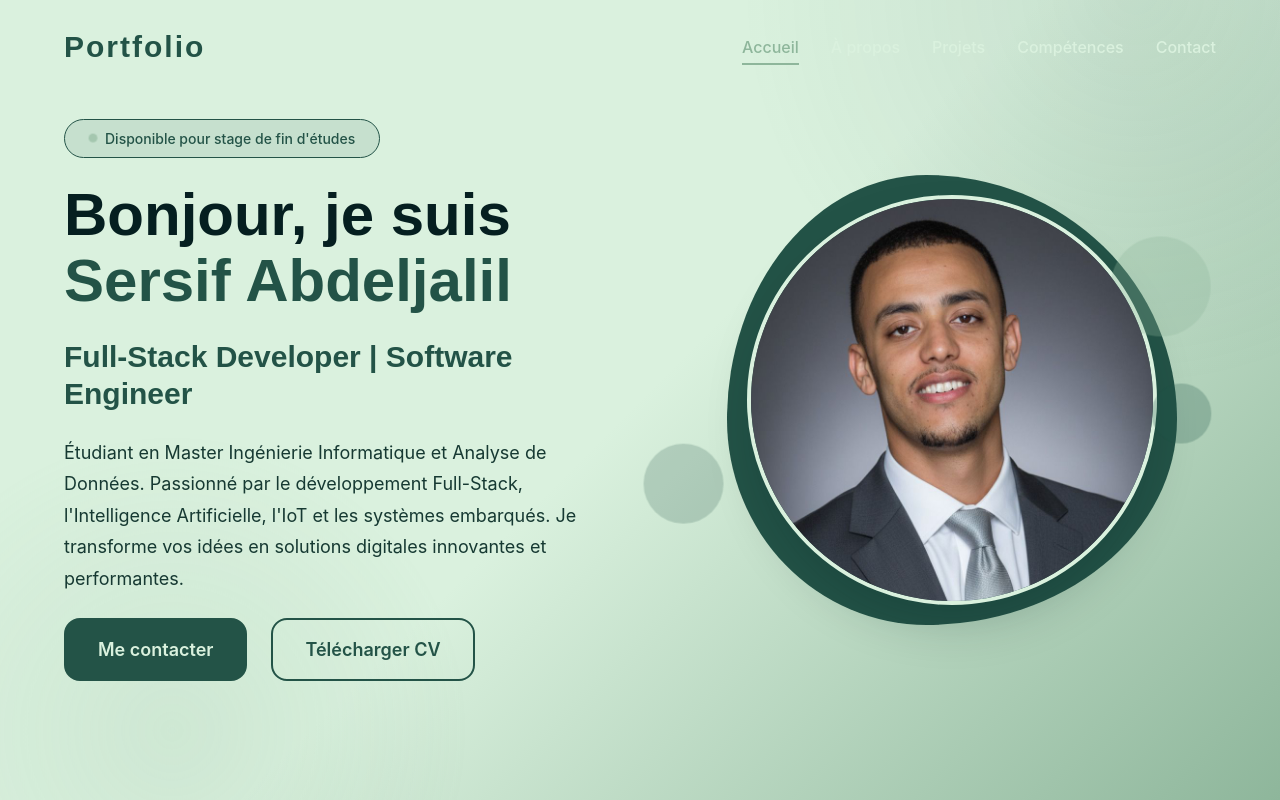
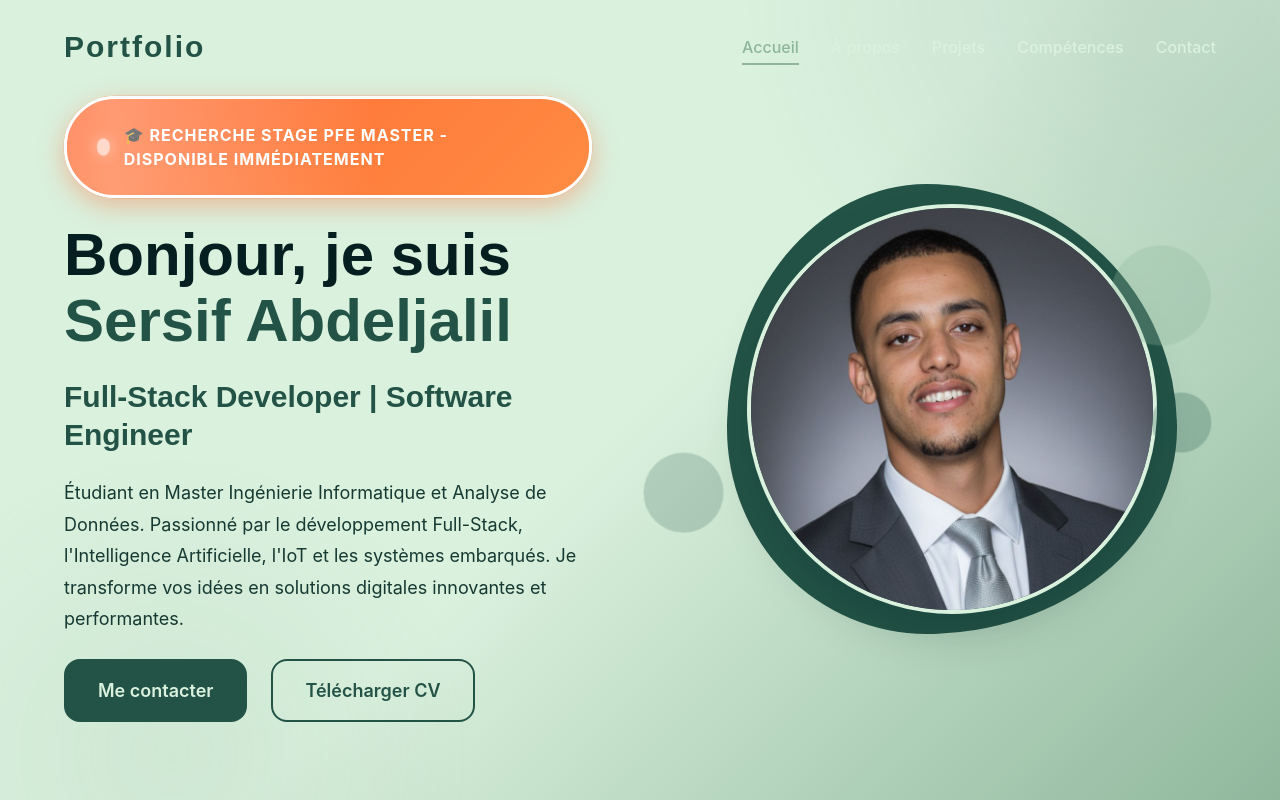
Before and after one commit to SersifAbdeljalil/me_portfolio, a React (Create React App) app: page / in a window 1280 px wide. Shown: the top 800 px of the page. Built offline with nearby package versions, Linux system fonts and the light colour scheme.

Commit message:
add same modify in Hero

```diff
--- a/src/components/Hero/Hero.css
+++ b/src/components/Hero/Hero.css
@@ -80,38 +80,84 @@
   gap: var(--spacing-lg);
 }
 
-/* Badge de disponibilité */
+/* Badge de disponibilité - STYLE URGENT ET IMPORTANT */
 .hero-badge {
   display: inline-flex;
   align-items: center;
-  gap: var(--spacing-sm);
-  padding: var(--spacing-sm) var(--spacing-lg);
-  background-color: rgba(35, 83, 71, 0.1);
-  border: 1px solid var(--color-primary);
+  gap: var(--spacing-md);
+  padding: var(--spacing-lg) var(--spacing-xl);
+  background: linear-gradient(135deg, #ff6b35 0%, #ff8c42 100%);
+  border: 3px solid #fff;
   border-radius: var(--border-radius-full);
   width: fit-content;
-  font-size: var(--font-size-sm);
-  font-weight: var(--font-weight-medium);
-  color: var(--color-primary);
-  animation: slideInLeft 0.8s ease-out;
+  font-size: var(--font-size-base);
+  font-weight: var(--font-weight-bold);
+  color: #fff;
+  text-transform: uppercase;
+  letter-spacing: 1px;
+  box-shadow: 0 8px 25px rgba(255, 107, 53, 0.4),
+              0 0 0 0 rgba(255, 107, 53, 0.7);
+  animation: slideInLeft 0.8s ease-out, urgentPulse 2s ease-in-out infinite 1s;
+  position: relative;
+  overflow: hidden;
+}
+
+/* Effet de brillance animé */
+.hero-badge::before {
+  content: '';
+  position: absolute;
+  top: 0;
+  left: -100%;
+  width: 100%;
+  height: 100%;
+  background: linear-gradient(
+    90deg,
+    transparent,
+    rgba(255, 255, 255, 0.3),
+    transparent
+  );
+  animation: shine 3s ease-in-out infinite;
+}
+
+@keyframes shine {
+  0% {
+    left: -100%;
+  }
+  50%, 100% {
+    left: 100%;
+  }
+}
+
+@keyframes urgentPulse {
+  0%, 100% {
+    transform: scale(1);
+    box-shadow: 0 8px 25px rgba(255, 107, 53, 0.4),
+                0 0 0 0 rgba(255, 107, 53, 0.7);
+  }
+  50% {
+    transform: scale(1.05);
+    box-shadow: 0 10px 35px rgba(255, 107, 53, 0.6),
+                0 0 0 15px rgba(255, 107, 53, 0);
+  }
 }
 
 .badge-dot {
-  width: 8px;
-  height: 8px;
-  background-color: var(--color-secondary);
+  width: 12px;
+  height: 12px;
+  background-color: #fff;
   border-radius: 50%;
-  animation: pulse 2s ease-in-out infinite;
+  animation: urgentBlink 1.5s ease-in-out infinite;
+  box-shadow: 0 0 10px rgba(255, 255, 255, 0.8);
 }
 
-@keyframes pulse {
+@keyframes urgentBlink {
   0%, 100% {
     transform: scale(1);
     opacity: 1;
   }
   50% {
-    transform: scale(1.3);
-    opacity: 0.7;
+    transform: scale(1.5);
+    opacity: 0.6;
   }
 }
 
@@ -427,6 +473,58 @@
 }
 
 /* ========================================
+   LIENS SOCIAUX HERO
+   ======================================== */
+
+.hero-social {
+  display: flex;
+  gap: var(--spacing-md);
+  margin-top: var(--spacing-lg);
+  animation: fadeIn 1s ease-out 1.2s backwards;
+}
+
+.hero-social .social-link {
+  width: 45px;
+  height: 45px;
+  background-color: rgba(35, 83, 71, 0.1);
+  border-radius: var(--border-radius-md);
+  display: flex;
+  align-items: center;
+  justify-content: center;
+  color: var(--color-primary);
+  transition: all var(--transition-base) var(--transition-ease);
+  border: 2px solid transparent;
+}
+
+.hero-social .social-link:hover {
+  background-color: var(--color-primary);
+  color: var(--color-lightest);
+  border-color: var(--color-secondary);
+  transform: translateY(-3px);
+}
+
+.hero-social .social-link svg {
+  width: 20px;
+  height: 20px;
+}
+
+/* ========================================
+   BADGES FLOTTANTS MULTIPLES
+   ======================================== */
+
+.badge-1 {
+  bottom: 15%;
+  right: -5%;
+  animation: floatBadge 3s ease-in-out infinite;
+}
+
+.badge-2 {
+  top: 20%;
+  left: -10%;
+  animation: floatBadge 3s ease-in-out infinite 1.5s;
+}
+
+/* ========================================
    RESPONSIVE
    ======================================== */
 
@@ -466,6 +564,8 @@
 
   .hero-badge {
     margin: 0 auto;
+    font-size: var(--font-size-sm);
+    padding: var(--spacing-md) var(--spacing-lg);
   }
 
   .hero-description {
@@ -492,6 +592,36 @@
 
   .scroll-indicator {
     display: none;
+  }
+
+  .hero-social {
+    justify-content: center;
+  }
+
+  .floating-badge {
+    padding: var(--spacing-md);
+    font-size: var(--font-size-sm);
+  }
+
+  .badge-1 {
+    bottom: 5%;
+    right: 50%;
+    transform: translateX(50%);
+  }
+
+  .badge-2 {
+    top: auto;
+    bottom: 5%;
+    left: 50%;
+    transform: translateX(-150%);
+  }
+
+  .badge-icon {
+    font-size: var(--font-size-2xl);
+  }
+
+  .badge-value {
+    font-size: var(--font-size-base);
   }
 }
 
@@ -531,143 +661,9 @@
   }
 
   .floating-badge {
-    padding: var(--spacing-md);
-    font-size: var(--font-size-sm);
-  }
-}
-/* Ajouter à la fin de src/components/Hero/Hero.css */
-
-/* ========================================
-   LIENS SOCIAUX HERO
-   ======================================== */
-
-.hero-social {
-  display: flex;
-  gap: var(--spacing-md);
-  margin-top: var(--spacing-lg);
-  animation: fadeIn 1s ease-out 1.2s backwards;
-}
-
-.hero-social .social-link {
-  width: 45px;
-  height: 45px;
-  background-color: rgba(35, 83, 71, 0.1);
-  border-radius: var(--border-radius-md);
-  display: flex;
-  align-items: center;
-  justify-content: center;
-  color: var(--color-primary);
-  transition: all var(--transition-base) var(--transition-ease);
-  border: 2px solid transparent;
-}
-
-.hero-social .social-link:hover {
-  background-color: var(--color-primary);
-  color: var(--color-lightest);
-  border-color: var(--color-secondary);
-  transform: translateY(-3px);
-}
-
-.hero-social .social-link svg {
-  width: 20px;
-  height: 20px;
-}
-
-/* ========================================
-   BADGES FLOTTANTS MULTIPLES
-   ======================================== */
-
-.floating-badge {
-  position: absolute;
-  background-color: var(--color-lightest);
-  padding: var(--spacing-lg);
-  border-radius: var(--border-radius-xl);
-  box-shadow: var(--shadow-xl);
-  display: flex;
-  align-items: center;
-  gap: var(--spacing-md);
-  z-index: 10;
-}
-
-.badge-1 {
-  bottom: 15%;
-  right: -5%;
-  animation: floatBadge 3s ease-in-out infinite;
-}
-
-.badge-2 {
-  top: 20%;
-  left: -10%;
-  animation: floatBadge 3s ease-in-out infinite 1.5s;
-}
-
-@keyframes floatBadge {
-  0%, 100% {
-    transform: translateY(0);
-  }
-  50% {
-    transform: translateY(-10px);
-  }
-}
-
-.badge-icon {
-  font-size: var(--font-size-3xl);
-}
-
-.badge-content {
-  display: flex;
-  flex-direction: column;
-}
-
-.badge-title {
-  font-size: var(--font-size-xs);
-  color: var(--color-text-light);
-  font-weight: var(--font-weight-medium);
-}
-
-.badge-value {
-  font-size: var(--font-size-lg);
-  color: var(--color-primary);
-  font-weight: var(--font-weight-bold);
-}
-
-/* ========================================
-   RESPONSIVE BADGES
-   ======================================== */
-
-@media (max-width: 768px) {
-  .hero-social {
-    justify-content: center;
+    display: none;
   }
 
-  .floating-badge {
-    padding: var(--spacing-md);
-    font-size: var(--font-size-sm);
-  }
-
-  .badge-1 {
-    bottom: 5%;
-    right: 50%;
-    transform: translateX(50%);
-  }
-
-  .badge-2 {
-    top: auto;
-    bottom: 5%;
-    left: 50%;
-    transform: translateX(-150%);
-  }
-
-  .badge-icon {
-    font-size: var(--font-size-2xl);
-  }
-
-  .badge-value {
-    font-size: var(--font-size-base);
-  }
-}
-
-@media (max-width: 480px) {
   .hero-social .social-link {
     width: 40px;
     height: 40px;
@@ -678,7 +674,8 @@
     height: 18px;
   }
 
-  .floating-badge {
-    display: none;
+  .hero-badge {
+    font-size: 0.75rem;
+    padding: var(--spacing-sm) var(--spacing-md);
   }
 }
--- a/src/components/Hero/Hero.js
+++ b/src/components/Hero/Hero.js
@@ -5,6 +5,7 @@ import Button from '../Button/Button';
 import './Hero.css';
 import MeImage from "../../pages/Me.jpg";
 import cv from "../../pages/cv_sersif_abdeljalil.pdf";
+
 function Hero() {
   return (
     <section className="hero">
@@ -14,7 +15,7 @@ function Hero() {
         <div className="hero-content">
           <div className="hero-badge">
             <span className="badge-dot"></span>
-            Disponible pour stage de fin d'études
+            🎓 Recherche Stage PFE Master - Disponible Immédiatement
           </div>
 
           <h1 className="hero-title">
@@ -53,6 +54,7 @@ function Hero() {
             </a>
           </div>
         </div>
+
         {/* Image / Avatar */}
         <div className="hero-image">
           <div className="image-wrapper">
@@ -71,10 +73,8 @@ function Hero() {
             <div className="decoration decoration-2"></div>
             <div className="decoration decoration-3"></div>
           </div>
-
-
-          </div>
         </div>
+      </div>
 
       {/* Scroll indicator */}
       <div className="scroll-indicator">
--- a/src/pages/Home.js
+++ b/src/pages/Home.js
@@ -5,7 +5,8 @@ import Button from '../components/Button/Button';
 import { Link } from 'react-router-dom';
 import './Home.css';
 import image from './image.png';
-
+import acidProductionImage from "./image/Industrial Process Optimization.png";
+import renvantticket from "./image/Ticket Marketplace CAN2025.png"
 // Import des icônes Lucide React
 import {
   Code2,
@@ -205,43 +206,11 @@ function Home() {
           </div>
 
           <div className="projects-grid">
-            {/* Projet IoT Agriculture */}
-            <div className="project-card">
-              <div className="project-image">
-                <img
-                  src="https://via.placeholder.com/600x400/235347/DAF1DE?text=IoT+Agriculture"
-                  alt="Système IoT Agriculture de Précision"
-                />
-                <div className="project-overlay">
-                  <Button variant="secondary">
-                    Voir le projet
-                    <ExternalLink size={16} />
-                  </Button>
-                </div>
-              </div>
-              <div className="project-info">
-                <div className="project-header">
-                  <Cpu size={24} />
-                  <h3 className="project-title">Système IoT Agriculture de Précision</h3>
-                </div>
-                <p className="project-description">
-                  Solution embarquée basée sur ESP32 pour monitoring environnemental
-                  (température, humidité, pH) avec irrigation automatisée.
-                </p>
-                <div className="project-tags">
-                  <span className="tag">C</span>
-                  <span className="tag">Arduino</span>
-                  <span className="tag">ESP32</span>
-                  <span className="tag">IoT</span>
-                </div>
-              </div>
-            </div>
-
             {/* Projet Chatbot */}
             <div className="project-card">
               <div className="project-image">
                 <img
-                  src="https://via.placeholder.com/600x400/0B2B26/DAF1DE?text=Chatbot+IA"
+                  src={renvantticket}
                   alt="Chatbot Scientifique Intelligent"
                 />
                 <div className="project-overlay">
@@ -273,7 +242,7 @@ function Home() {
             <div className="project-card">
               <div className="project-image">
                 <img
-                  src="https://via.placeholder.com/600x400/163932/DAF1DE?text=Revent+Marketplace"
+                  src={acidProductionImage}
                   alt="Marketplace de Billets"
                 />
                 <div className="project-overlay">
```
